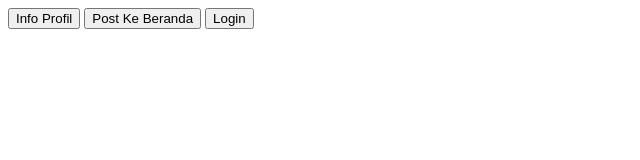
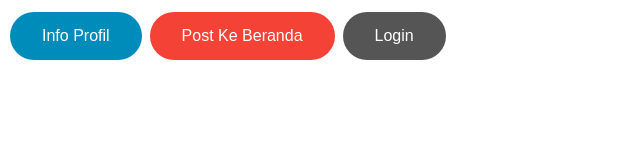
Before and after one commit to unaivan22/facebook_API, a plain HTML site: page index.html in a window 1280 px wide. Shown: the whole page, without its empty margins (0-640 px from the left). Drawn offline with Linux system fonts and the light colour scheme.

Commit message:
update index.html

```diff
--- a/index.html
+++ b/index.html
@@ -6,6 +6,24 @@
 	<meta http-equiv="">
 	<title>Facebook API</title>
 </head>
+<style>
+	.button {
+    background-color: #4CAF50;
+    border: none;
+    color: white;
+    padding: 15px 32px;
+    text-align: center;
+    text-decoration: none;
+    display: inline-block;
+    font-size: 16px;
+    margin: 4px 2px;
+    cursor: pointer;
+}
+.button2 {background-color: #008CBA;border-radius: 30px;} /* Blue */
+.button3 {background-color: #f44336; border-radius: 30px;} /* Red */
+/*.button4 {background-color: #e7e7e7; color: black;} */
+.button5 {background-color: #555555; border-radius: 30px;} /* Black */
+</style>
 <body>
 	<script>
 		//setup faceboock js sdk default
@@ -24,7 +42,7 @@
 		    	} else if (response.status === 'not_authorized') {
 		    		document.getElementById('status').innerHTML = 'gagal masuk facebook.'
 		    	} else {
-		    		document.getElementById('status').innerHTML = 'Berhasil masuk ke Facebook';
+		    		document.getElementById('status').innerHTML = 'Facebook';
 		    	}
 		    });
 		};
@@ -45,7 +63,7 @@
 		    	} else if (response.status === 'not_authorized') {
 		    		document.getElementById('status').innerHTML = 'gagal masuk facebook'
 		    	} else {
-		    		document.getElementById('status').innerHTML = 'Berhasil masuk ke Facebook';
+		    		document.getElementById('status').innerHTML = 'Facebook';
 		    	}
 			}, {scope: 'publish_actions'});
 		}
@@ -65,10 +83,9 @@
 		}
 
 	</script>
-
 	<div id="status"></div>
-	<button onclick="getInfo()">Info Profil</button>
-	<button onclick="post()">Post Ke Beranda</button>
-	<button onclick="login()" id="login">Login</button>
+	<button class="button button2" onclick="getInfo()">Info Profil</button>
+	<button class="button button3" onclick="post()">Post Ke Beranda</button>
+	<button class="button button5" onclick="login()" id="login">Login</button>
 </body>
 </html>
```
